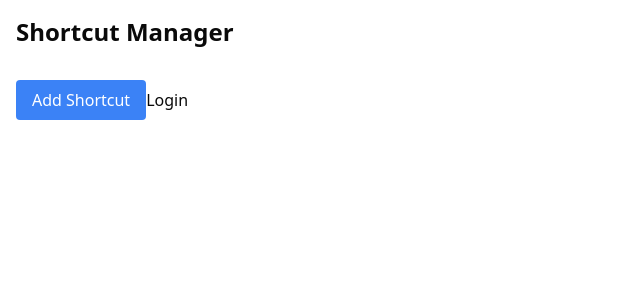
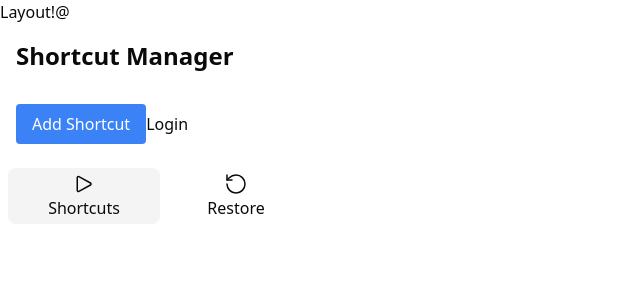
Before and after one commit to Wunhyeon/extension-ninjatab, a React (Vite) app: page /#/ in a window 1280 px wide. Shown: the top 300 px of the page, without its empty margins (0-640 px from the left). Built offline with nearby package versions, Linux system fonts and the light colour scheme.

Commit message:
feature: layout 추가

```diff
--- a/src/App.tsx
+++ b/src/App.tsx
@@ -1,13 +1,18 @@
 import { HashRouter, Route, Routes } from "react-router-dom";
 import Home from "./pages/Home";
 import { Edit } from "./pages/Edit";
+import { Layout } from "./pages/Layout";
+import { Restore } from "./pages/Restore";
 
 function App() {
   return (
     <HashRouter>
       <Routes>
-        <Route path="/" element={<Home />} />
-        <Route path="/edit/:key" element={<Edit />} />
+        <Route path="/" element={<Layout />}>
+          <Route path="/" element={<Home />} />
+          <Route path="/edit/:key" element={<Edit />} />
+          <Route path="/restore" element={<Restore />} />
+        </Route>
       </Routes>
     </HashRouter>
   );
--- a/src/background.ts
+++ b/src/background.ts
@@ -29,6 +29,7 @@ type RequestType = {
   key: KeyType;
   shortcuts?: Shortcuts;
   shortcut?: Shortcut;
+  wasWritingNote?: string;
 };
 
 const codeToKey: Record<string, string> = {
@@ -169,7 +170,7 @@ const supabase = createClient(SUPABASE_URL, SUPABASE_KEY, {
 });
 
 // FUNCTION ****************************************
-const executeShortcut = async (func: Shortcut) => {
+const executeShortcut = async (func: Shortcut, wasWritingNote?: string) => {
   const [currentTab] = await chrome.tabs.query({
     active: true,
     currentWindow: true,
@@ -183,12 +184,15 @@ const executeShortcut = async (func: Shortcut) => {
   console.log("currentTab : ", currentTab);
   console.log("other tabs : ", otherTabs);
   const currentTabId = currentTab.id;
-  let closedCurrentTabUrl = "";
+  let currentClosedTabUrl = "";
   // let closedOtherTabs: string[] = [];
 
   if (currentTabId && (func.closeCurrentTab || func.moveCurrentTab)) {
-    closedCurrentTabUrl = currentTab.url || "";
-    console.log("closedCurrentTabUrl : ", closedCurrentTabUrl);
+    currentClosedTabUrl = currentTab.url || "";
+    console.log("closedCurrentTabUrl : ", currentClosedTabUrl);
+    chrome.storage.sync.set({
+      currentClosed: { currentClosedTabUrl, wasWritingNote },
+    });
   }
 
   if (func.closeCurrentTab && currentTabId) {
@@ -238,10 +242,27 @@ const executeShortcut = async (func: Shortcut) => {
       if (!tab.url) {
         return;
       }
-      return !func.closeOtherExceptUrl.includes(tab.url);
+      const domain = new URL(tab.url).origin;
+      return !func.closeOtherExceptUrl.includes(domain);
     });
 
     console.log("filteredCloseTabs : ", filtertedCloseTabs);
+    const closedOtherTabsUrls: string[] = [];
+    for (let i = 0; i < filtertedCloseTabs.length; i++) {
+      const tabId = filtertedCloseTabs[i].id;
+      const tabUrl = filtertedCloseTabs[i].url;
+      if (tabId) {
+        chrome.tabs.remove(tabId);
+      }
+      if (tabId && tabUrl) {
+        closedOtherTabsUrls.push(tabUrl);
+      }
+    }
+
+    chrome.storage.sync.set({ closedOtherTabsUrls });
+    chrome.storage.sync.get("closedOtherTabsUrls", (item) => {
+      console.log("other tabs : ", item);
+    });
   }
 };
 
@@ -311,7 +332,7 @@ chrome.runtime.onMessage.addListener(
           shortcuts[shortcutKey]
         );
 
-        executeShortcut(shortcuts[shortcutKey]);
+        executeShortcut(shortcuts[shortcutKey], request.wasWritingNote);
       }
     }
 
--- a/src/components/ShortcutForm.tsx
+++ b/src/components/ShortcutForm.tsx
@@ -75,8 +75,8 @@ function ShortcutForm({ onSave, onCancel }: ShortcutFormProps) {
       muteCurrentTab: isMuteThisTab === "true",
       moveCurrentTab: isCloseThisTab === "true" ? "" : moveCurrentTabUrl,
       openTabs: openTabUrls,
-      closeOtherTabs: isCloseOtherTabs === "true", // 임시
-      closeOtherExceptUrl: closeExceptUrls,
+      closeOtherTabs: isCloseOtherTabs === "true",
+      closeOtherExceptUrl: isCloseOtherTabs === "true" ? closeExceptUrls : [],
       muteAllTabs: isMuteAllTabs === "true",
     });
   };
--- a/src/components/ShortcutList.tsx
+++ b/src/components/ShortcutList.tsx
@@ -55,6 +55,7 @@ function ShortcutList({
   };
 
   const executeShortcutByClick = (shortcut: Shortcut) => {
+    // click으로 실행한거면 어차피 activate되어있지 않기 때문에, wasWritingNote를 저장하지 않는다.
     chrome.runtime.sendMessage({
       type: EXECUTE_SHORTCUT_BY_CLICK,
       shortcut: shortcut,
--- a/src/content.ts
+++ b/src/content.ts
@@ -36,6 +36,7 @@ document.addEventListener("keydown", (event: KeyboardEvent) => {
     wasWritingNote = activeElement.innerText; // 또는 textContent
     console.log("Contenteditable value:", wasWritingNote);
   }
+  // const wasWritingNote = getWasWritingNote();
   chrome.runtime.sendMessage({
     type: "KEY_DOWN",
     key: {
@@ -44,8 +45,8 @@ document.addEventListener("keydown", (event: KeyboardEvent) => {
       metaKey: event.metaKey,
       altKey: event.altKey,
       shiftKey: event.shiftKey,
-      wasWritingNote,
     },
+    wasWritingNote,
     // activeTabId,
   });
 });
--- /dev/null
+++ b/src/lib/svgToTs/PlayIcon.tsx
@@ -0,0 +1,26 @@
+import React from "react";
+import { IconProps } from "../type";
+import { cn } from "../utils";
+
+export const PlayIcon: React.FC<IconProps> = ({
+  className = "size-6",
+  strokeWidth = 1.5,
+  strokeColor = "currentColor",
+}) => {
+  return (
+    <svg
+      xmlns="http://www.w3.org/2000/svg"
+      fill="none"
+      viewBox="0 0 24 24"
+      strokeWidth={strokeWidth}
+      stroke={strokeColor}
+      className={cn("size-6", className)}
+    >
+      <path
+        strokeLinecap="round"
+        strokeLinejoin="round"
+        d="M5.25 5.653c0-.856.917-1.398 1.667-.986l11.54 6.347a1.125 1.125 0 0 1 0 1.972l-11.54 6.347a1.125 1.125 0 0 1-1.667-.986V5.653Z"
+      />
+    </svg>
+  );
+};
--- a/src/lib/utils.ts
+++ b/src/lib/utils.ts
@@ -83,3 +83,23 @@ export const validateOpenNewTabsEmpty = (opentabUrls: string[]) => {
   }
   return true;
 };
+
+export const getWasWritingNote = () => {
+  const activeElement = document.activeElement;
+  let wasWritingNote = "";
+  if (
+    activeElement instanceof HTMLInputElement ||
+    activeElement instanceof HTMLTextAreaElement
+  ) {
+    wasWritingNote = activeElement.value;
+    console.log("inputValue : ", wasWritingNote);
+  } else if (
+    activeElement instanceof HTMLElement &&
+    activeElement.isContentEditable // contenteditable 요소인지 확인
+  ) {
+    // contenteditable 요소의 텍스트 가져오기
+    wasWritingNote = activeElement.innerText; // 또는 textContent
+    console.log("Contenteditable value:", wasWritingNote);
+  }
+  return wasWritingNote;
+};
--- a/src/pages/Edit.tsx
+++ b/src/pages/Edit.tsx
@@ -78,11 +78,19 @@ export const Edit = () => {
     const updatedShortcuts = {
       ...shortcuts,
       [shortcutKey]: {
+        // key: shortcutKey,
+        // closeCurrentTab: isCloseCurrentTab === "true",
+        // muteCurrentTab: isMuteCurrentTab === "true",
+        // moveCurrentTab: isCloseCurrentTab === "true" ? "" : moveCurrentTabUrl,
+        // openTabs: openTabUrls,
         key: shortcutKey,
         closeCurrentTab: isCloseCurrentTab === "true",
         muteCurrentTab: isMuteCurrentTab === "true",
         moveCurrentTab: isCloseCurrentTab === "true" ? "" : moveCurrentTabUrl,
         openTabs: openTabUrls,
+        closeOtherTabs: isCloseOtherTabs === "true",
+        closeOtherExceptUrl: isCloseOtherTabs === "true" ? closeExceptUrls : [],
+        muteAllTabs: isMuteAllTabs === "true",
       },
     };
 
@@ -174,7 +182,7 @@ export const Edit = () => {
   }
 
   return (
-    <div className="p-4 w-96">
+    <div className="p-4">
       <form onSubmit={handleSubmit} className="space-y-4">
         <div>
           <label className="block font-medium text-base">Shortcut Key:</label>
--- a/src/pages/Home.tsx
+++ b/src/pages/Home.tsx
@@ -37,7 +37,9 @@ function Home() {
       if (shortcuts && shortcuts[shortcutKey]) {
         event.preventDefault();
         console.log("shortcut 발동!");
-
+        // const wasWritingNote = getWasWritingNote();
+        // alert(`wasWritingNote : ${wasWritingNote}`);
+        // popup이 켜진 상태에서 shortcut을 실행했다는건 포커싱되어있지 않다는 뜻이고, wasWritingNote가 없다.
         chrome.runtime.sendMessage({
           type: "EXECUTE_SHORTCUT",
           shortcut: shortcuts[shortcutKey],
@@ -81,7 +83,7 @@ function Home() {
   };
 
   return (
-    <div className="p-4 w-96">
+    <div className="p-4">
       <h1 className="text-2xl font-bold mb-4">Shortcut Manager</h1>
 
       {isAddingShortcut ? (
--- /dev/null
+++ b/src/pages/Layout.tsx
@@ -0,0 +1,45 @@
+import { PlayIcon } from "@/lib/svgToTs/PlayIcon";
+import { RotateCcwIcon } from "lucide-react";
+import React from "react";
+import { Outlet, useLocation, useNavigate } from "react-router-dom";
+
+export const Layout: React.FC = () => {
+  const navigate = useNavigate();
+  const location = useLocation();
+  const isActivePath = (path: string) => {
+    return location.pathname === path ? "bg-zinc-100" : "";
+  };
+
+  return (
+    <div className="w-80">
+      Layout!@
+      <div>
+        <Outlet />
+      </div>
+      <div className="p-2  flex justify-around">
+        <button
+          onClick={() => {
+            navigate("/");
+          }}
+          className={`${isActivePath(
+            "/"
+          )} rounded-lg flex-1 flex flex-col p-1 items-center justify-center`}
+        >
+          <PlayIcon />
+          Shortcuts
+        </button>
+        <button
+          onClick={() => {
+            navigate("/restore");
+          }}
+          className={`${isActivePath(
+            "/restore"
+          )} rounded-lg flex-1 flex flex-col p-1 items-center justify-center`}
+        >
+          <RotateCcwIcon strokeWidth={1.5} className="size-6" />
+          Restore
+        </button>
+      </div>
+    </div>
+  );
+};
--- /dev/null
+++ b/src/pages/Restore.tsx
@@ -0,0 +1,5 @@
+// import React from "react";
+
+export const Restore = () => {
+  return <div>Restore</div>;
+};
```
Also changed, not shown: public/manifest.json.
